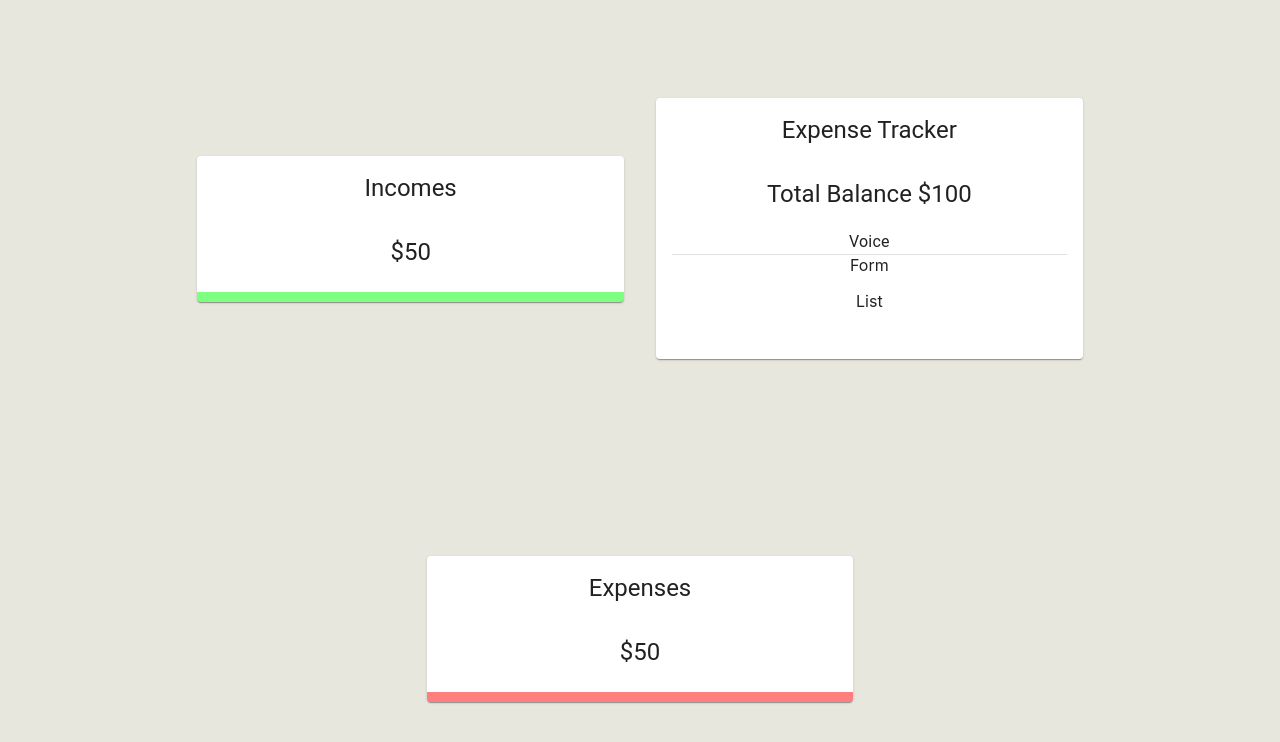
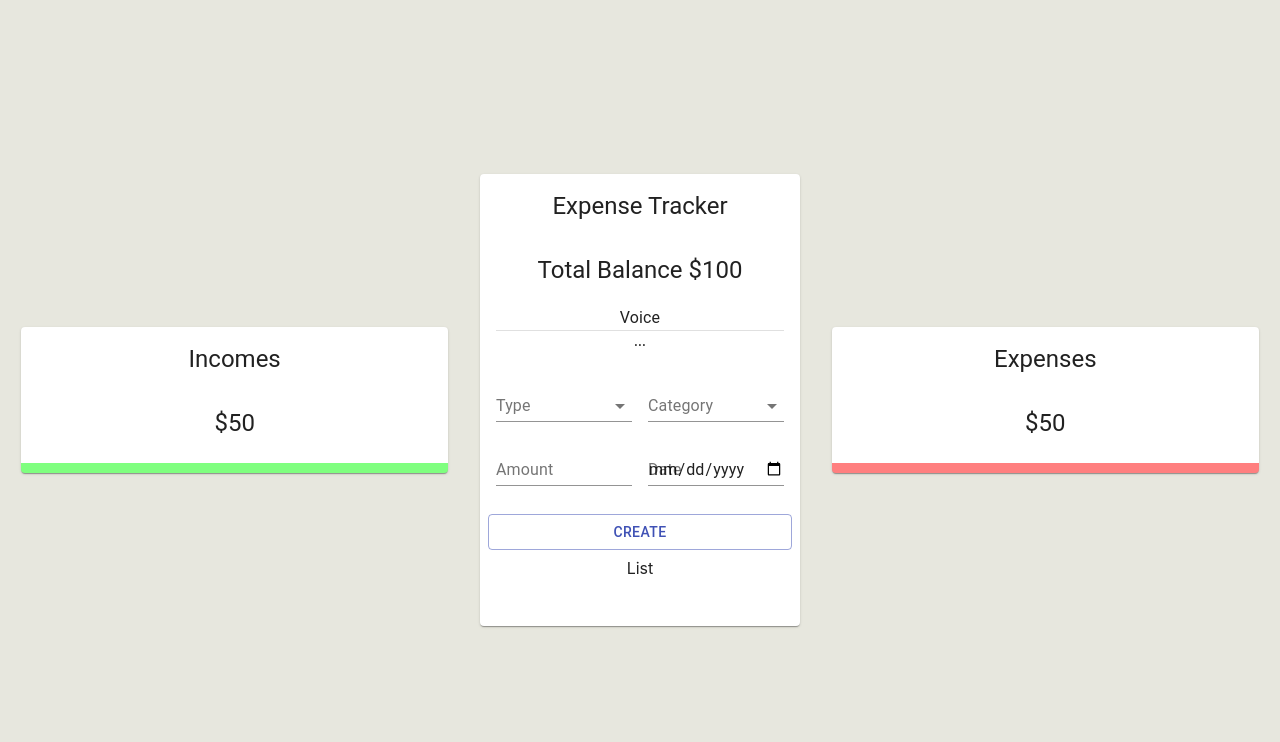
Before and after one commit to rabiulalam1/exprense-tracker-with-voice, a React (Create React App) app: page / in a window 1280 px wide. Shown: the top 742 px of the page. Built offline with nearby package versions, Linux system fonts and the light colour scheme.

Commit message:
Form Included

```diff
--- a/src/App.js
+++ b/src/App.js
@@ -16,7 +16,7 @@
         <Grid item xs={12} sm={4}>
           <Details title='Incomes'/>
         </Grid>
-        <Grid item xs={12} sm={4}>
+        <Grid item xs={12} sm={3}>
           <Main />
         </Grid>
         <Grid item xs={12} sm={4}>
--- /dev/null
+++ b/src/components/Form/Form.jsx
@@ -0,0 +1,46 @@
+import React from 'react';
+import { TextField, Typography, Grid, Button, FormControl, InputLabel, Select, MenuItem } from '@material-ui/core'
+
+import useStyles from './styles'
+
+const Form = () => {
+    const classes = useStyles()
+    return (
+        <Grid container spacing={2}>
+            <Grid item xs={12}>
+                <Typography variant="subtitle2" align="center" gutterBottom>
+                    ...
+                </Typography>
+            </Grid>
+            <Grid item xs={6}>
+                <FormControl fullWidth>
+                    <InputLabel>Type</InputLabel>
+                    <Select>
+                        <MenuItem value="Income">Income</MenuItem>
+                        <MenuItem value="Expense">Expense</MenuItem>
+                    </Select>
+                </FormControl>
+            </Grid>
+            <Grid item xs={6}>
+                <FormControl fullWidth>
+                    <InputLabel>Category</InputLabel>
+                    <Select>
+                        <MenuItem value="business">Business</MenuItem>
+                        <MenuItem value="salary">Salary</MenuItem>
+                    </Select>
+                </FormControl>
+            </Grid>
+            <Grid item xs={6}>
+                <TextField type='number' label='Amount' fullWidth />
+            </Grid>
+            <Grid item xs={6}>
+                <TextField type='date' label='Date' fullWidth />
+            </Grid>
+            <Button className={classes.button} variant="outlined" color="primary" fullWidth>
+                Create
+            </Button>
+        </Grid>
+    );
+};
+
+export default Form;
--- /dev/null
+++ b/src/components/Form/styles.js
@@ -0,0 +1,12 @@
+import { makeStyles } from '@material-ui/core/styles';
+
+export default makeStyles(() => ({
+  radioGroup: {
+    display: 'flex',
+    justifyContent: 'center',
+    marginBottom: '-10px',
+  },
+  button: {
+    marginTop: '20px',
+  },
+}));
--- a/src/components/Main/Main.jsx
+++ b/src/components/Main/Main.jsx
@@ -1,5 +1,6 @@
 import React from 'react';
 import { Card, CardHeader, CardContent, Typography, Grid, Divider } from '@material-ui/core'
+import Form from '../Form/Form'
 
 import useStyles from './styles'
 
@@ -16,7 +17,7 @@
                     Voice
                 </Typography>
                 <Divider />
-                Form
+                <Form />
                 <CardContent className={classes.cardContent}>
                     <Grid container spacing={2}>
                         <Grid item xs={12}>
```
Also changed, not shown: 1 other file (tests, documents, lock files or other folders).
